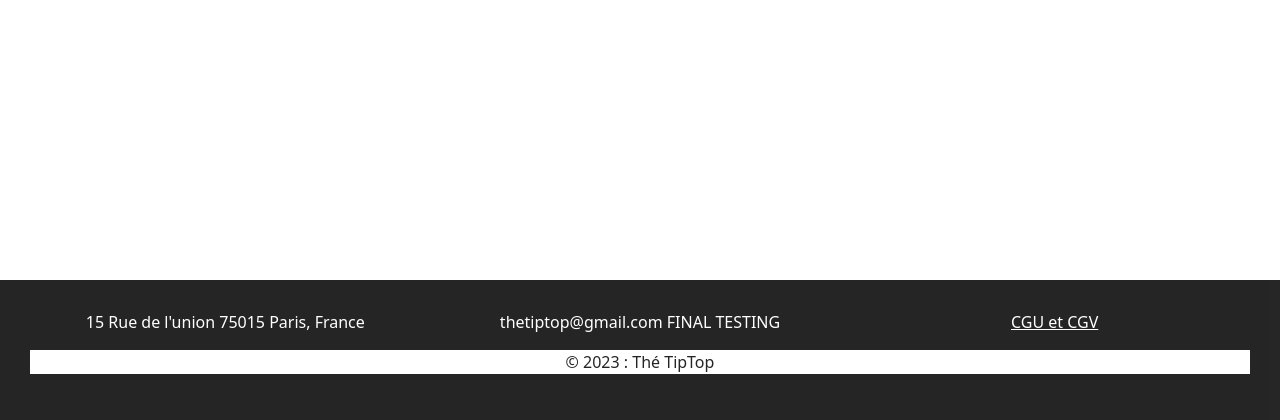
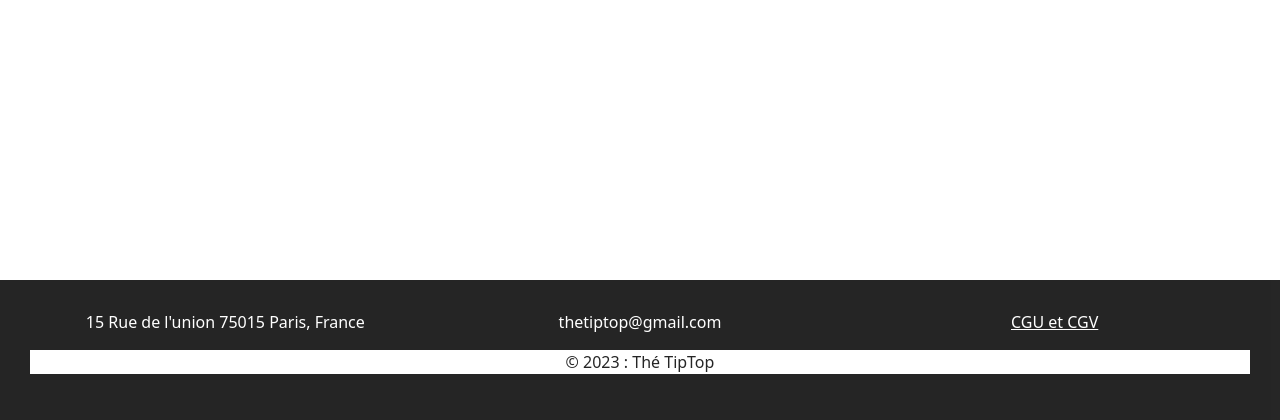
Before and after one commit to blaghmi97/SymfonyTipTop, a Symfony app: template templates/admin/jeu.html.twig in a window 1280 px wide. Shown: the part 445-865 px from the top of the page. Run offline with Twig, Linux system fonts and the light colour scheme; the template is opened without the code that fills it, so the values that code supplies are empty; some libraries are stand-ins or nearby versions; some web fonts are replaced.

Commit message:
Update base.html.twig

```diff
--- a/templates/base.html.twig
+++ b/templates/base.html.twig
@@ -54,7 +54,7 @@
             </div>
 
             <div class="col-md-4 col-4">
-            <p style="color:white;">thetiptop@gmail.com FINAL TESTING </p>
+            <p style="color:white;">thetiptop@gmail.com</p>
 
              </div>
              <div class="col-md-4 col-4">
```
